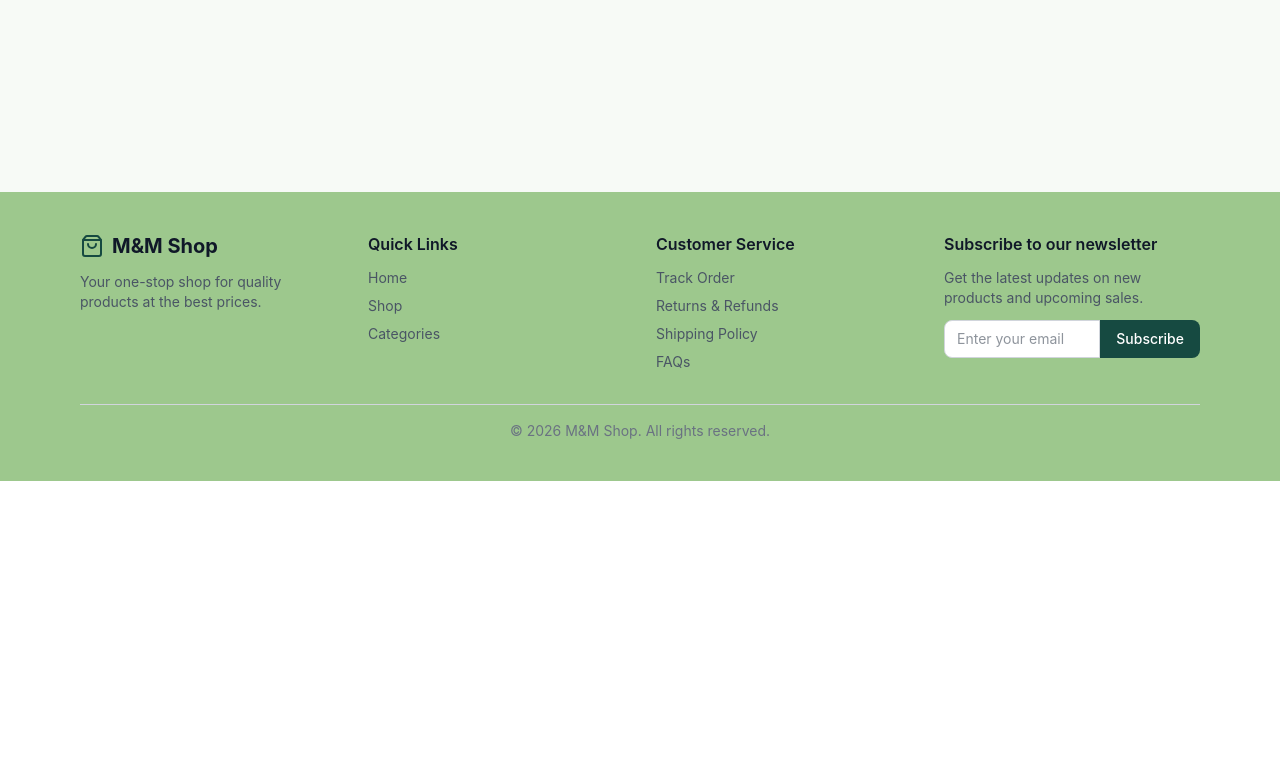
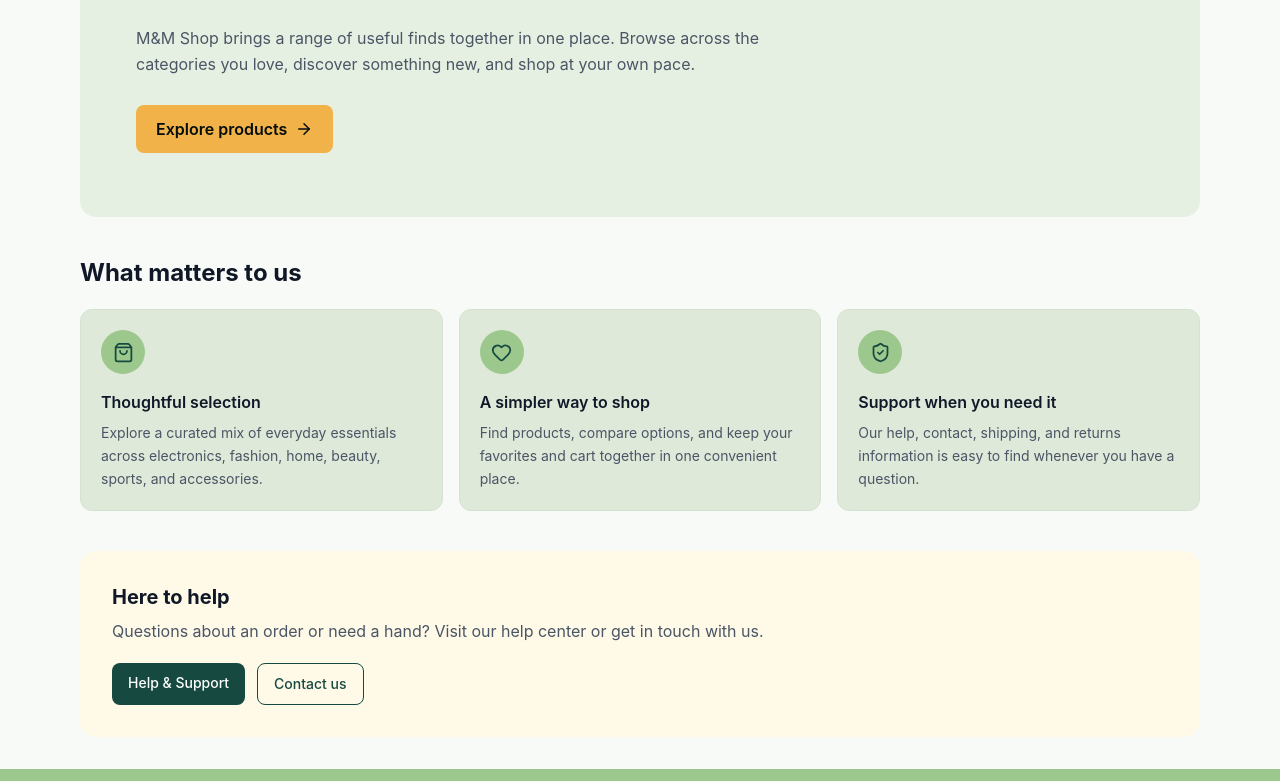
Before and after one commit to stackcode-wth/ecommerce-frontend, a React (Vite) app: page /about in a window 1280 px wide. Shown: the part 319-1100 px from the top of the page. Before the commit the page ends 800 px from the top, so only its background shows below. Built offline with nearby package versions, Linux system fonts and the light colour scheme; no server answers.

Commit message:
updated the ui

```diff
--- a/src/App.jsx
+++ b/src/App.jsx
@@ -19,6 +19,7 @@ import Profile from './pages/Profile';
 import Login from './pages/Login';
 import Register from './pages/Register';
 import NotFound from './pages/NotFound';
+import About from './pages/About';
 
 function App() {
   return (
@@ -34,6 +35,7 @@ function App() {
           <Route path="/cart" element={<Cart />} />
           <Route path="/wishlist" element={<Wishlist />} />
           <Route path="/contact" element={<Contact />} />
+          <Route path="/about" element={<About />} />
           <Route path="/help" element={<Help />} />
           <Route path="/faqs" element={<FAQs />} />
           <Route path="/returns-refunds" element={<ReturnsRefunds />} />
--- a/src/components/Footer.jsx
+++ b/src/components/Footer.jsx
@@ -6,6 +6,7 @@ const quickLinks = [
   { label: 'Home', path: '/' },
   { label: 'Shop', path: '/products' },
   { label: 'Categories', path: '/products' },
+  { label: 'About Us', path: '/about' },
 ];
 
 const serviceLinks = [
@@ -100,7 +101,9 @@ function Footer() {
           </div>
         </div>
 
-        <div className="mt-8 border-t border-gray-300 pt-4 text-center text-sm text-gray-500 dark:border-dark-border dark:text-gray-400">
+      </div>
+      <div className="bg-brand text-white dark:bg-dark-bg">
+        <div className="mx-auto max-w-6xl border-t border-white/20 px-4 py-4 text-center text-sm text-white/80">
           &copy; {new Date().getFullYear()} M&M Shop. All rights reserved.
         </div>
       </div>
--- a/src/components/Navbar.jsx
+++ b/src/components/Navbar.jsx
@@ -17,6 +17,7 @@ function Navbar() {
   const navLinks = [
     { label: 'Home', path: '/' },
     { label: 'Products', path: '/products' },
+    { label: 'About Us', path: '/about' },
   ];
 
   const handleSearch = (event) => {
--- /dev/null
+++ b/src/pages/About.jsx
@@ -0,0 +1,99 @@
+import { Link } from 'react-router-dom';
+import { ArrowRight, Heart, ShieldCheck, ShoppingBag } from 'lucide-react';
+
+const values = [
+  {
+    title: 'Thoughtful selection',
+    description:
+      'Explore a curated mix of everyday essentials across electronics, fashion, home, beauty, sports, and accessories.',
+    icon: ShoppingBag,
+  },
+  {
+    title: 'A simpler way to shop',
+    description:
+      'Find products, compare options, and keep your favorites and cart together in one convenient place.',
+    icon: Heart,
+  },
+  {
+    title: 'Support when you need it',
+    description:
+      'Our help, contact, shipping, and returns information is easy to find whenever you have a question.',
+    icon: ShieldCheck,
+  },
+];
+
+function About() {
+  return (
+    <div className="mx-auto max-w-6xl space-y-10 px-4 py-8">
+      <section className="overflow-hidden rounded-2xl bg-[#e6f0e2] px-6 py-12 text-gray-900 dark:bg-dark-surface dark:text-white sm:px-10 md:px-14 md:py-16">
+        <p className="text-sm font-semibold uppercase tracking-wider text-brand">
+          About M&amp;M Shop
+        </p>
+        <h1 className="mt-3 max-w-2xl text-3xl font-bold sm:text-4xl md:text-5xl">
+          Everyday shopping, made a little easier.
+        </h1>
+        <p className="mt-5 max-w-2xl leading-relaxed text-gray-600 dark:text-gray-300">
+          M&amp;M Shop brings a range of useful finds together in one place. Browse
+          across the categories you love, discover something new, and shop at
+          your own pace.
+        </p>
+        <Link
+          to="/products"
+          className="mt-7 inline-flex items-center gap-2 rounded-lg bg-accent px-5 py-3 font-semibold text-dark-bg transition-colors hover:bg-accent/90"
+        >
+          Explore products <ArrowRight size={18} />
+        </Link>
+      </section>
+
+      <section>
+        <h2 className="text-2xl font-bold text-gray-900 dark:text-white">
+          What matters to us
+        </h2>
+        <div className="mt-5 grid gap-4 md:grid-cols-3">
+          {values.map(({ title, description, icon: Icon }) => (
+            <article
+              key={title}
+              className="rounded-xl border border-[#d5e2d0] bg-[#dfe9da] p-5 dark:border-dark-border dark:bg-dark-surface"
+            >
+              <span className="inline-flex h-11 w-11 items-center justify-center rounded-full bg-brand-light text-brand dark:bg-dark-elevated dark:text-white">
+                <Icon size={21} />
+              </span>
+              <h3 className="mt-4 font-semibold text-gray-900 dark:text-white">
+                {title}
+              </h3>
+              <p className="mt-2 text-sm leading-relaxed text-gray-600 dark:text-gray-300">
+                {description}
+              </p>
+            </article>
+          ))}
+        </div>
+      </section>
+
+      <section className="rounded-2xl bg-[#fff9e8] px-6 py-8 dark:bg-dark-surface sm:px-8">
+        <h2 className="text-xl font-bold text-gray-900 dark:text-white">
+          Here to help
+        </h2>
+        <p className="mt-2 max-w-2xl text-gray-600 dark:text-gray-300">
+          Questions about an order or need a hand? Visit our help center or get
+          in touch with us.
+        </p>
+        <div className="mt-5 flex flex-wrap gap-3">
+          <Link
+            to="/help"
+            className="rounded-lg bg-brand px-4 py-2.5 text-sm font-medium text-white hover:bg-brand-dark"
+          >
+            Help &amp; Support
+          </Link>
+          <Link
+            to="/contact"
+            className="rounded-lg border border-brand px-4 py-2.5 text-sm font-medium text-brand hover:bg-brand/5 dark:text-white"
+          >
+            Contact us
+          </Link>
+        </div>
+      </section>
+    </div>
+  );
+}
+
+export default About;
```
